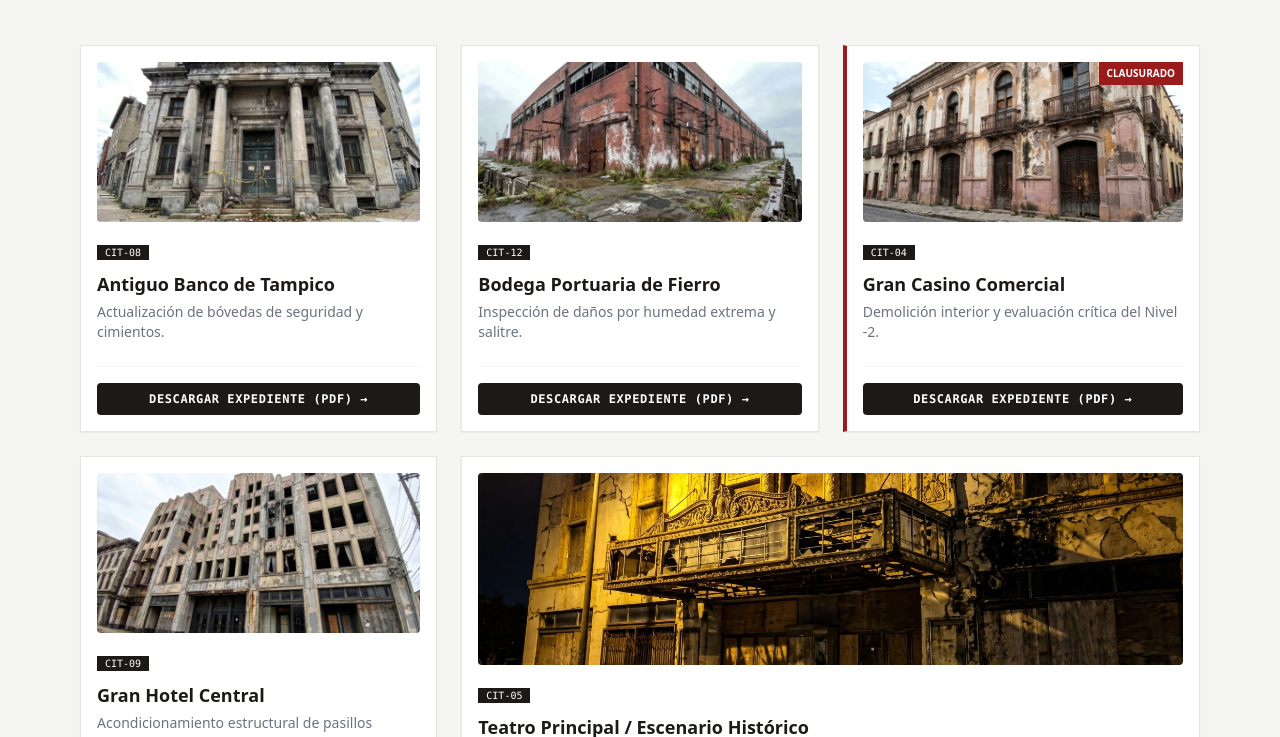
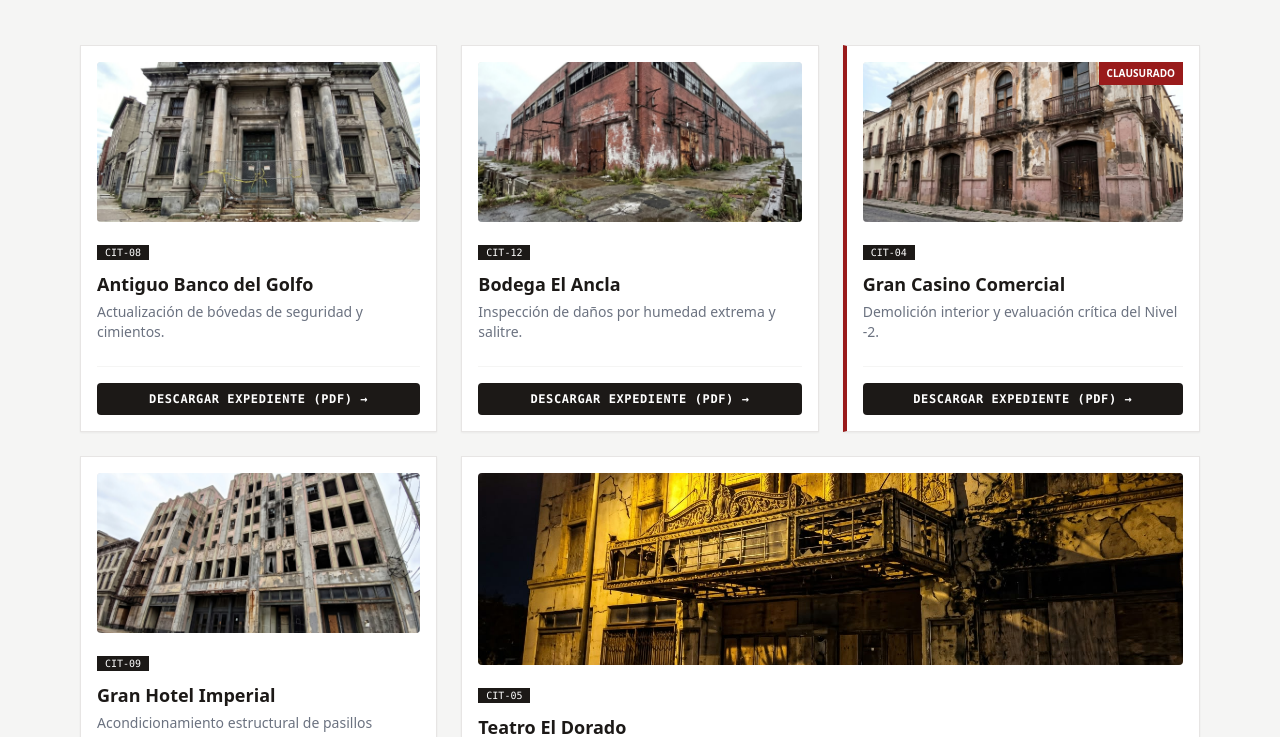
Before and after one commit to hazelh-coder/proyecto, a plain HTML site: page inmuebles.html in a window 1280 px wide. Shown: the part 215-952 px from the top of the page. Drawn offline with nearby package versions, Linux system fonts and the light colour scheme.

Commit message:
Add files via upload

```diff
--- a/inmuebles.html
+++ b/inmuebles.html
@@ -45,7 +45,7 @@
                         <img src="assets/img/banco.jpeg" alt="Antiguo Banco" class="w-full h-full object-cover">
                     </div>
                     <span class="text-[10px] font-mono bg-stone-900 text-white px-2 py-0.5">CIT-08</span>
-                    <h3 class="font-bold text-lg mt-2 text-stone-900">Antiguo Banco de Tampico</h3>
+                    <h3 class="font-bold text-lg mt-2 text-stone-900">Antiguo Banco del Golfo</h3>
                     <p class="text-sm text-gray-500 mt-1">Actualización de bóvedas de seguridad y cimientos.</p>
                 </div>
                 <div class="mt-6 pt-4 border-t border-stone-100">
@@ -62,7 +62,7 @@
                         <img src="assets/img/bodega.jpeg" alt="Bodega Portuaria" class="w-full h-full object-cover">
                     </div>
                     <span class="text-[10px] font-mono bg-stone-900 text-white px-2 py-0.5">CIT-12</span>
-                    <h3 class="font-bold text-lg mt-2 text-stone-900">Bodega Portuaria de Fierro</h3>
+                    <h3 class="font-bold text-lg mt-2 text-stone-900">Bodega El Ancla</h3>
                     <p class="text-sm text-gray-500 mt-1">Inspección de daños por humedad extrema y salitre.</p>
                 </div>
                 <div class="mt-6 pt-4 border-t border-stone-100">
@@ -97,7 +97,7 @@
                         <img src="assets/img/hotel.jpeg" alt="Gran Hotel" class="w-full h-full object-cover">
                     </div>
                     <span class="text-[10px] font-mono bg-stone-900 text-white px-2 py-0.5">CIT-09</span>
-                    <h3 class="font-bold text-lg mt-2 text-stone-900">Gran Hotel Central</h3>
+                    <h3 class="font-bold text-lg mt-2 text-stone-900">Gran Hotel Imperial</h3>
                     <p class="text-sm text-gray-500 mt-1">Acondicionamiento estructural de pasillos principales.</p>
                 </div>
                 <div class="mt-6 pt-4 border-t border-stone-100">
@@ -114,7 +114,7 @@
                         <img src="assets/img/teatro.jpeg" alt="Teatro Histórico" class="w-full h-full object-cover">
                     </div>
                     <span class="text-[10px] font-mono bg-stone-900 text-white px-2 py-0.5">CIT-05</span>
-                    <h3 class="font-bold text-lg mt-2 text-stone-900">Teatro Principal / Escenario Histórico</h3>
+                    <h3 class="font-bold text-lg mt-2 text-stone-900">Teatro El Dorado</h3>
                     <p class="text-sm text-gray-500 mt-1">Evaluación de cúpulas, tramoyas y variaciones térmicas anómalas en subsuelo.</p>
                 </div>
                 <div class="mt-6 pt-4 border-t border-stone-100">
```
